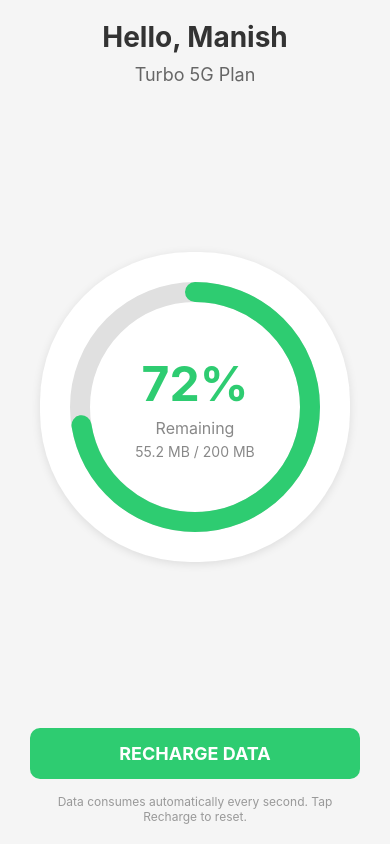
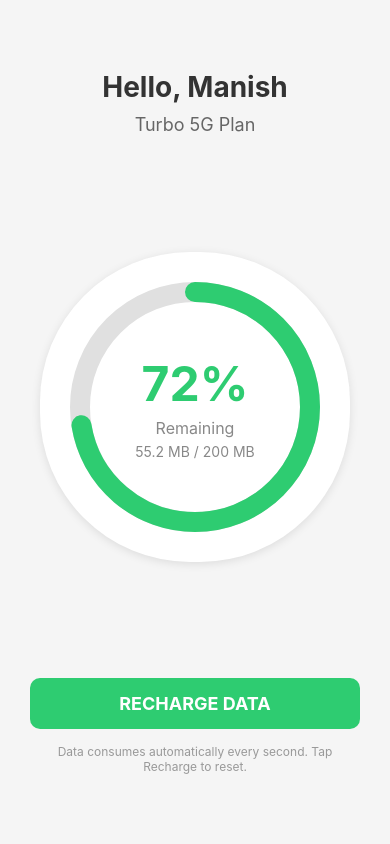
Before and after one commit to manishjadhav289/probar-mobilex, a React Native app: screen / in a window 390 px wide. Built offline with nearby package versions, Linux system fonts and the light colour scheme.

Commit message:
made it scrollable in horizontal view

```diff
--- a/App.tsx
+++ b/App.tsx
@@ -6,6 +6,7 @@ import {
   View,
   TouchableOpacity,
   StatusBar,
+  ScrollView,
 } from 'react-native';
 import CircularProgress from './src/components/CircularProgress';
 import RechargeModal from './src/components/RechargeModal';
@@ -42,7 +43,10 @@ const App = (): React.JSX.Element => {
   return (
     <SafeAreaView style={styles.container}>
       <StatusBar barStyle="dark-content" backgroundColor="#f5f5f5" />
-
+      <ScrollView
+        contentContainerStyle={styles.scrollContent}
+        showsVerticalScrollIndicator={false}
+      >
         <View style={styles.header}>
           <Text style={styles.greeting}>Hello, {userData.userName}</Text>
           <Text style={styles.planName}>{userData.planName}</Text>
@@ -85,6 +89,7 @@ const App = (): React.JSX.Element => {
             Data consumes automatically every second. Tap Recharge to reset.
           </Text>
         </View>
+      </ScrollView>
 
       <RechargeModal visible={isModalVisible} onClose={onModalClose} />
     </SafeAreaView>
@@ -95,6 +100,9 @@ const styles = StyleSheet.create({
   container: {
     flex: 1,
     backgroundColor: '#f5f5f5',
+  },
+  scrollContent: {
+    flexGrow: 1,
     alignItems: 'center',
     justifyContent: 'space-between',
     paddingVertical: 50,
```
Lines whose indentation alone changed are shown as unchanged.
